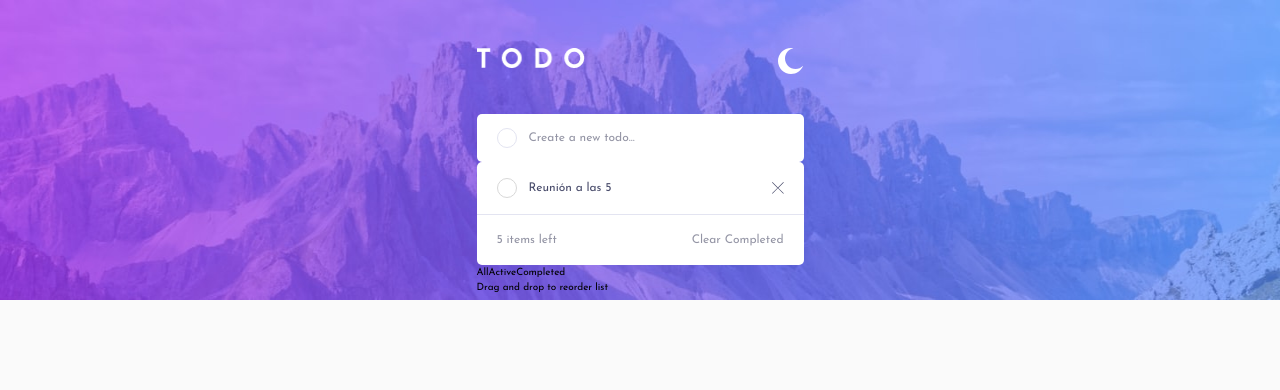
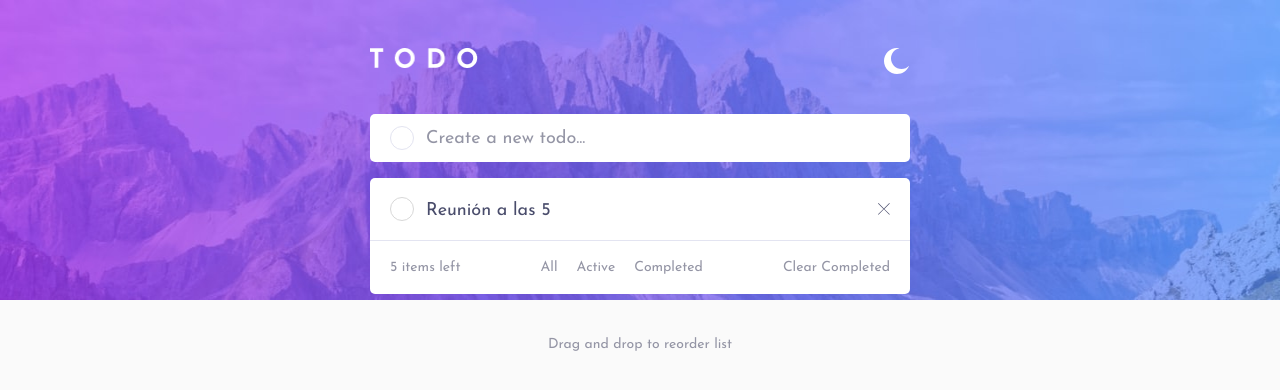
Before and after one commit to jazzielp/todo-app, a React (Vite) app: page / in a window 1280 px wide. Shown: the top 390 px of the page. Built offline with nearby package versions, Linux system fonts and the light colour scheme.

Commit message:
💄 Finish responsive design for desktop

```diff
--- a/src/design/Design.jsx
+++ b/src/design/Design.jsx
@@ -20,7 +20,9 @@ export function Design () {
         <div className='list-todo'>
           <div className='list-todo__item'>
             <div className='list-todo__info-container'>
-              <div className='list-todo__icon-complete' />
+              <div className='list-todo__icon-complete'>
+                <div className='list-todo__icon-complete-brackground' />
+              </div>
               <p className='list-todo__todo'>Reunión a las 5</p>
             </div>
             <button>
@@ -40,13 +42,13 @@ export function Design () {
           </div>
         </div>
         <div className='list-todo__filters-moviel'>
-          <a href='#' className='filters-movie-filter'>All</a>
+          <a href='#' className='filters-movie-filter filters-movie-filter--active'>All</a>
           <a href='#' className='filters-movie-filter'>Active</a>
           <a href='#' className='filters-movie-filter'>Completed</a>
         </div>
       </main>
       <footer className='footer'>
-        <h3>Drag and drop to reorder list</h3>
+        <h3 className='footer__text'>Drag and drop to reorder list</h3>
       </footer>
     </div>
   )
--- a/src/index.css
+++ b/src/index.css
@@ -10,7 +10,7 @@
 
 :root {
   --bright-blue: #0066FF;
-  --check-background: linear-gradient(#55DDFF, #C058F3);
+  --check-background: linear-gradient(to right,#55DDFF, #C058F3);
 }
 
 :root[data-theme='Dark'] {
@@ -27,6 +27,7 @@
   --placeholder-color:#9495A5;
   --text-input: #393A4B;
   --text-item: #494C6B;
+  --link-active: #3A7CFD;
 }
 
 html {
@@ -58,7 +59,9 @@ body {
 
 /* MAIN */
 .main {
-
+  display: flex;
+  flex-direction: column;
+  gap: 16px;
 }
 
 .new-todo {
@@ -113,16 +116,39 @@ body {
 }
 
 .list-todo__icon-complete {
+  display: flex;
+  justify-content: center;
+  align-items: center;
   width: 20px;
   height: 20px;
+  position: relative;
   border-radius: 100%;
   border: 1px solid var(--line-circle);
   margin-right: 12px;
 }
 
+.list-todo__icon-complete:hover {
+  cursor: pointer;
+  background-image: var(--check-background);
+  border: none;
+}
+
+.list-todo__icon-complete-brackground {
+  width: 20px;
+  height: 20px;
+  border-radius: 100%;
+  background-color: var(--bg-items);
+  z-index: 9999;
+}
+
+.list-todo__icon-complete-brackground:hover {
+  display: block;
+}
+
 .list-todo__todo {
   font-size: 1.2rem;
-  color: var(--text-item)
+  color: var(--text-item);
+  padding-top: 3px;
 }
 
 .list-todo__icon-close {
@@ -139,13 +165,49 @@ body {
 
 .list-todo__filters {
   display: none;
-  justify-content: space-between;
+  gap: 19px;
+  color: var(--placeholder-color)
+}
+
+.list-todo-filter:hover,
+.list-todo__clear-container:hover
+ {
+  color: var(--text-item)
 }
 
 .list-todo__count-todo,
 .list-todo__clear-container {
   font-size: 1.2rem;
   color: var(--placeholder-color)
+}
+
+.list-todo__filters-moviel {
+  display: flex;
+  justify-content: center;
+  gap: 18px;
+  padding: 18px;
+  background-color: var(--bg-items);
+  border-radius: 5px;
+}
+
+.filters-movie-filter {
+  font-size: 1.4rem;
+  font-weight: bold;
+  color: var(--placeholder-color);
+}
+
+.filters-movie-filter--active {
+  color: var(--link-active);
+}
+
+.footer{
+  margin-top: 40px;
+  text-align: center;
+}
+
+.footer__text {
+  font-size: 1.4rem;
+  color: var(--placeholder-color);
 }
 
 @media screen and (min-width: 768px) {
@@ -161,4 +223,40 @@ body {
   body {
     background: var(--bg-img) top/100% 300px no-repeat, var(--bg-color);
   }
+
+  .app {
+    width: 540px;
+  }
+
+  .new-todo__input {
+    font-size: 1.8rem;
+  }
+
+  .list-todo__icon {
+    width: 24px;
+    height: 24px;
+  }
+
+  .list-todo__todo {
+    font-size: 1.8rem;
+  }
+
+  .list-todo__icon-complete {
+    width: 24px;
+    height: 24px;
+  }
+
+  .list-todo__count-todo,
+  .list-todo__clear-container,
+  .list-todo-filter {
+    font-size: 1.4rem;
+  }
+
+  .list-todo__filters{
+    display: flex;
+  }
+
+  .list-todo__filters-moviel {
+    display: none;
+  }
 }
```
